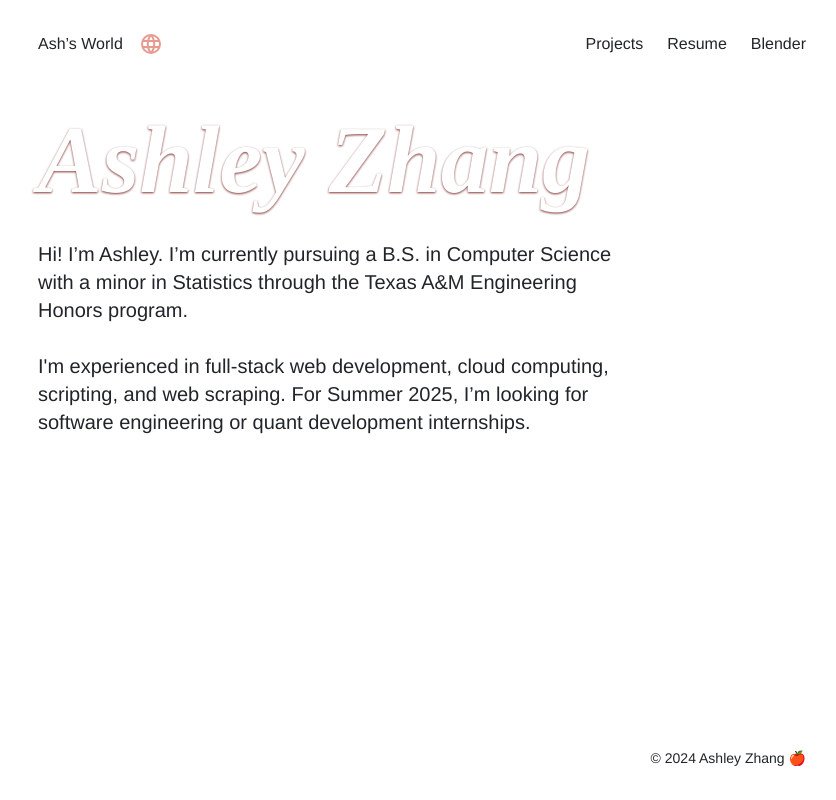
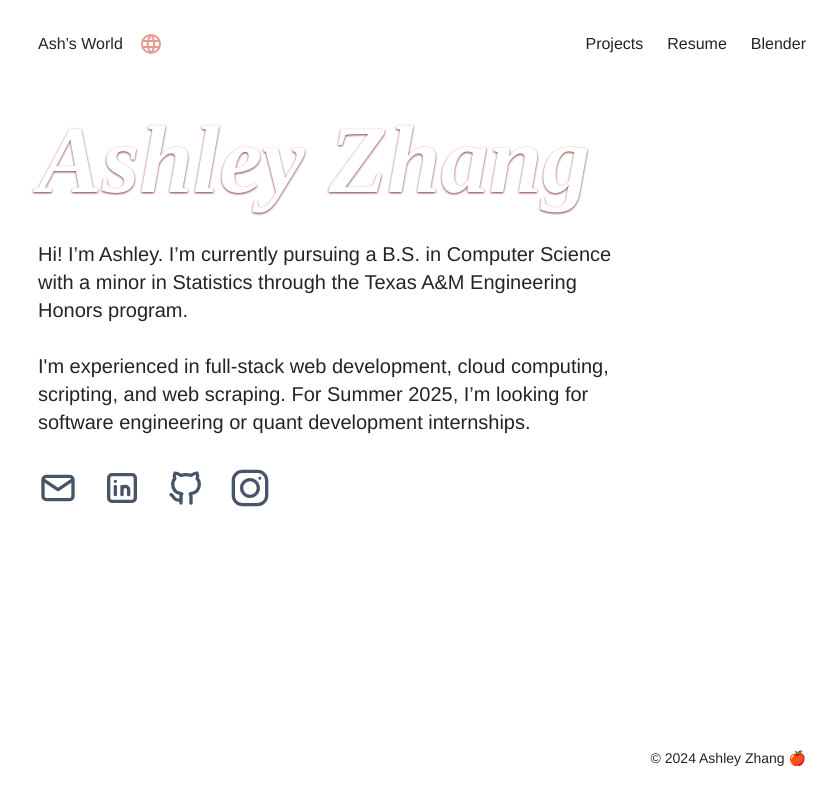
Before and after one commit to ashlxyzhang/ashs_wrld, a React (Vite) app: page / in a window 1280 px wide. Shown: the whole page, without its empty margins (218-1054 px from the left). Built offline with nearby package versions, Linux system fonts and the light colour scheme.

Commit message:
socials component

```diff
--- a/src/components/Main.tsx
+++ b/src/components/Main.tsx
@@ -3,6 +3,7 @@ import "../styling/Main.css";
 import Header from "./Header";
 // import { Link } from "react-router-dom";
 import Footer from "./Footer";
+import Socials from "./Socials";
 
 const Main = () => {
   // const [currImg, setCurrImg] = useState(0);
@@ -32,6 +33,7 @@ const Main = () => {
               scripting, and web scraping. For Summer 2025, I&rsquo;m looking
               for software engineering or quant development internships.
             </p>
+            <Socials />
             {/* <Link className="nav-btn custom-btn" to="/projects">
             See my projects!
           </Link> */}
--- a/src/components/Modal.tsx
+++ b/src/components/Modal.tsx
@@ -19,8 +19,8 @@ export default function Modal() {
       <a className="cursor-pointer underline" onClick={emailClick}>
         <svg
           viewBox="0 0 24 24"
-          stroke-linecap="round"
-          stroke-linejoin="round"
+          strokeLinecap="round"
+          strokeLinejoin="round"
           className="w-8 h-8 md:w-10 md:h-10 stroke-2 fill-none stroke-slate-600 hover:stroke-orange"
           xmlns="http://www.w3.org/2000/svg"
         >
--- a/src/components/Project.tsx
+++ b/src/components/Project.tsx
@@ -58,8 +58,8 @@ const Project = ({
           <div className="flex gap-2">
             <a href={git} target="_blank" rel="noopener noreferrer">
               <svg
-                stroke-linecap="round"
-                stroke-linejoin="round"
+                strokeLinecap="round"
+                strokeLinejoin="round"
                 className="w-6 h-6 fill-none stroke-2 stroke-pink-300 hover:stroke-pink-400"
                 xmlns="http://www.w3.org/2000/svg"
               >
--- a/src/components/Projects.tsx
+++ b/src/components/Projects.tsx
@@ -1,10 +1,10 @@
 import "../styling/Main.css";
 import Footer from "./Footer";
 import Header from "./Header";
-import Modal from "./Modal";
 import Project from "./Project";
 import getProjectCaptions from "./ProjectCaptions";
 import svgs from "./SVG";
+import Socials from "./Socials";
 
 const captions = getProjectCaptions();
 
@@ -53,9 +53,8 @@ const Projects = () => {
                     {...project}
                     number={index + 1}
                     caption={captions[index]}
-                    key={index}
                   />
-                  <hr className="m-8" key={index + 1} />
+                  <hr className="m-8" />
                 </>
               ) : (
                 <Project
@@ -71,54 +70,7 @@ const Projects = () => {
             <p className="font-bold times italic text-6xl md:text-7xl text-white drop-shadow-[0_1.2px_1.2px_rgba(100,0,0,0.8)]">
               Projects
             </p>
-            <div className="flex gap-4">
-              <Modal />
-              <a
-                href="https://linkedin.com/in/ashley-j-zhang/"
-                target="_blank"
-                rel="noopener noreferrer"
-                className="underline"
-              >
-                <svg
-                  viewBox="0 0 24 24"
-                  stroke-linecap="round"
-                  stroke-linejoin="round"
-                  className="w-8 h-8 md:w-10 md:h-10 stroke-2 fill-none stroke-slate-600 hover:stroke-orange"
-                  xmlns="http://www.w3.org/2000/svg"
-                >
-                  <path d={svgs.linkedin}></path>
-                </svg>
-              </a>
-              <a
-                href="https://github.com/ashlxyzhang/"
-                target="_blank"
-                rel="noopener noreferrer"
-                className="underline"
-              >
-                <svg
-                  viewBox="0 0 24 24"
-                  stroke-linecap="round"
-                  stroke-linejoin="round"
-                  className="w-8 h-8 md:w-10 md:h-10 stroke-2 fill-none stroke-slate-600 hover:stroke-orange"
-                  xmlns="http://www.w3.org/2000/svg"
-                >
-                  <path d={svgs.github}></path>
-                </svg>
-              </a>
-              <a
-                href="https://www.instagram.com/ashs_wrld/"
-                target="_blank"
-                rel="noopener noreferrer"
-                className="underline"
-              >
-                <svg
-                  viewBox="4 4 24 24"
-                  className="w-8 h-8 md:w-10 md:h-10 fill-slate-600 hover:fill-orange"
-                >
-                  <path d={svgs.instagram} />
-                </svg>
-              </a>
-            </div>
+            <Socials />
           </div>
         </div>
         <Footer />
--- /dev/null
+++ b/src/components/Socials.tsx
@@ -0,0 +1,57 @@
+import Modal from "./Modal";
+import svgs from "./SVG";
+
+const Socials = () => {
+  return (
+    <div className="flex gap-4">
+      <Modal />
+      <a
+        href="https://linkedin.com/in/ashley-j-zhang/"
+        target="_blank"
+        rel="noopener noreferrer"
+        className="underline"
+      >
+        <svg
+          viewBox="0 0 24 24"
+          strokeLinecap="round"
+          strokeLinejoin="round"
+          className="w-8 h-8 md:w-10 md:h-10 stroke-2 fill-none stroke-slate-600 hover:stroke-orange"
+          xmlns="http://www.w3.org/2000/svg"
+        >
+          <path d={svgs.linkedin}></path>
+        </svg>
+      </a>
+      <a
+        href="https://github.com/ashlxyzhang/"
+        target="_blank"
+        rel="noopener noreferrer"
+        className="underline"
+      >
+        <svg
+          viewBox="0 0 24 24"
+          strokeLinecap="round"
+          strokeLinejoin="round"
+          className="w-8 h-8 md:w-10 md:h-10 stroke-2 fill-none stroke-slate-600 hover:stroke-orange"
+          xmlns="http://www.w3.org/2000/svg"
+        >
+          <path d={svgs.github}></path>
+        </svg>
+      </a>
+      <a
+        href="https://www.instagram.com/ashs_wrld/"
+        target="_blank"
+        rel="noopener noreferrer"
+        className="underline"
+      >
+        <svg
+          viewBox="4 4 24 24"
+          className="w-8 h-8 md:w-10 md:h-10 fill-slate-600 hover:fill-orange"
+        >
+          <path d={svgs.instagram} />
+        </svg>
+      </a>
+    </div>
+  );
+};
+
+export default Socials;
```
